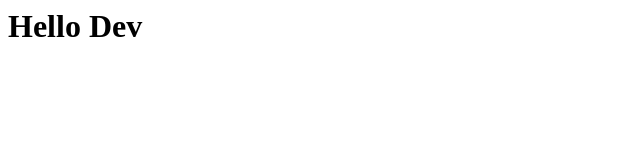
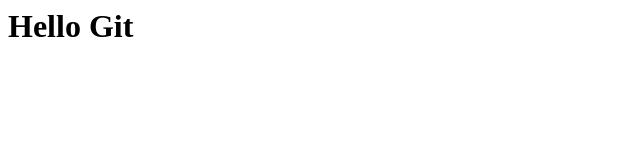
Before and after one commit to LetzShakeZzz/git-sample, a plain HTML site: page index.html in a window 1280 px wide. Shown: the full height of the page, 0-640 px from the left. Drawn offline with Linux system fonts and the light colour scheme.

Commit message:
Revert "lesson7"
This reverts commit b9257d729148fbca309dec20b10d6e9c0362da33.

```diff
--- a/index.html
+++ b/index.html
@@ -1 +1 @@
-<h1>Hello Dev</h1>
+<h1>Hello Git</h1>
```
